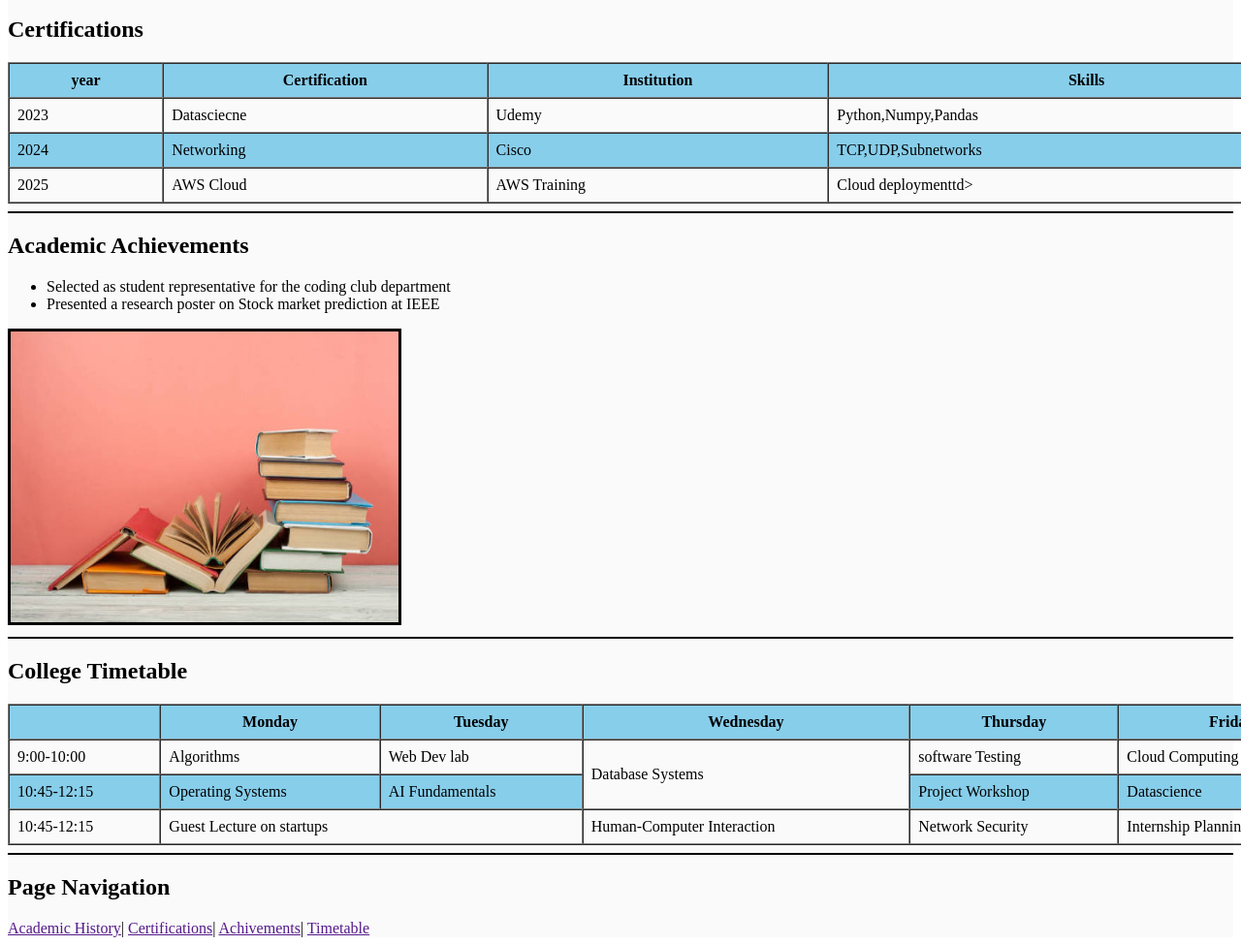
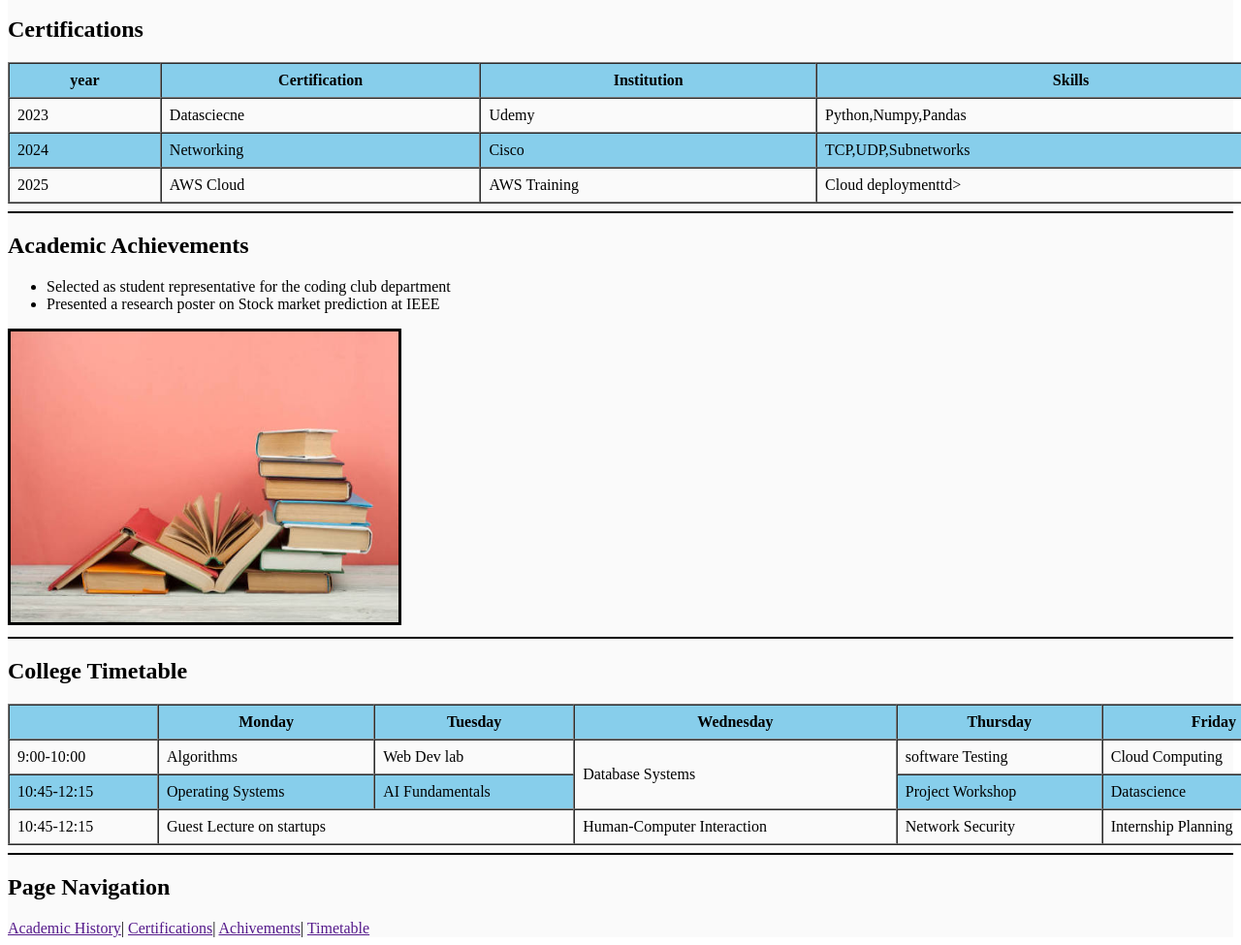
Before and after one commit to SubrahmanyamSanaboina/project, a plain HTML site: page education.html in a window 1280 px wide. Shown: the part 439-1414 px from the top of the page at 97% size. Drawn offline with Linux system fonts and the light colour scheme.

```diff
--- a/education.html
+++ b/education.html
@@ -61,7 +61,7 @@
             </tr>
         </table>
         <h2>Certifications</h2>
-        <table border="1" height="100" width="1380" cellspacing="0" cellpadding="8">
+        <table border="1" height="100" width="1360" cellspacing="0" cellpadding="8">
             <tr bgcolor="skyblue">
                 <th>year</th>
                 <th>Certification</th>
@@ -100,7 +100,7 @@
       <hr color="black">
       <div>
         <h2>College Timetable</h2>
-        <table border="1" height="100" width="1380" cellspacing="0" cellpadding="8">
+        <table border="1" height="100" width="1360" cellspacing="0" cellpadding="8">
             <tr bgcolor="skyblue">
                 <th><Time></Time></th>
                 <th>Monday</th>
```
Also changed, not shown: index.html (+1 -1 lines), skills.html (+1 -1 lines).
